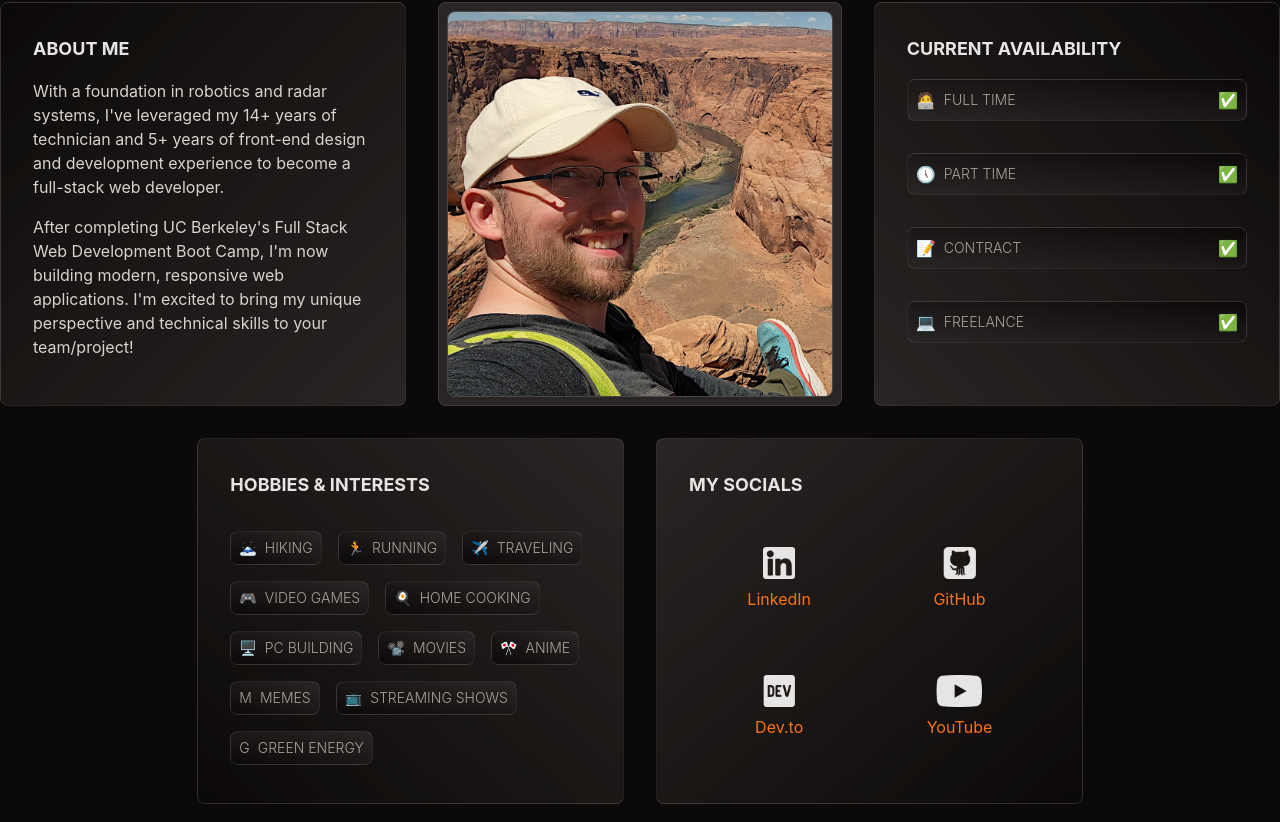
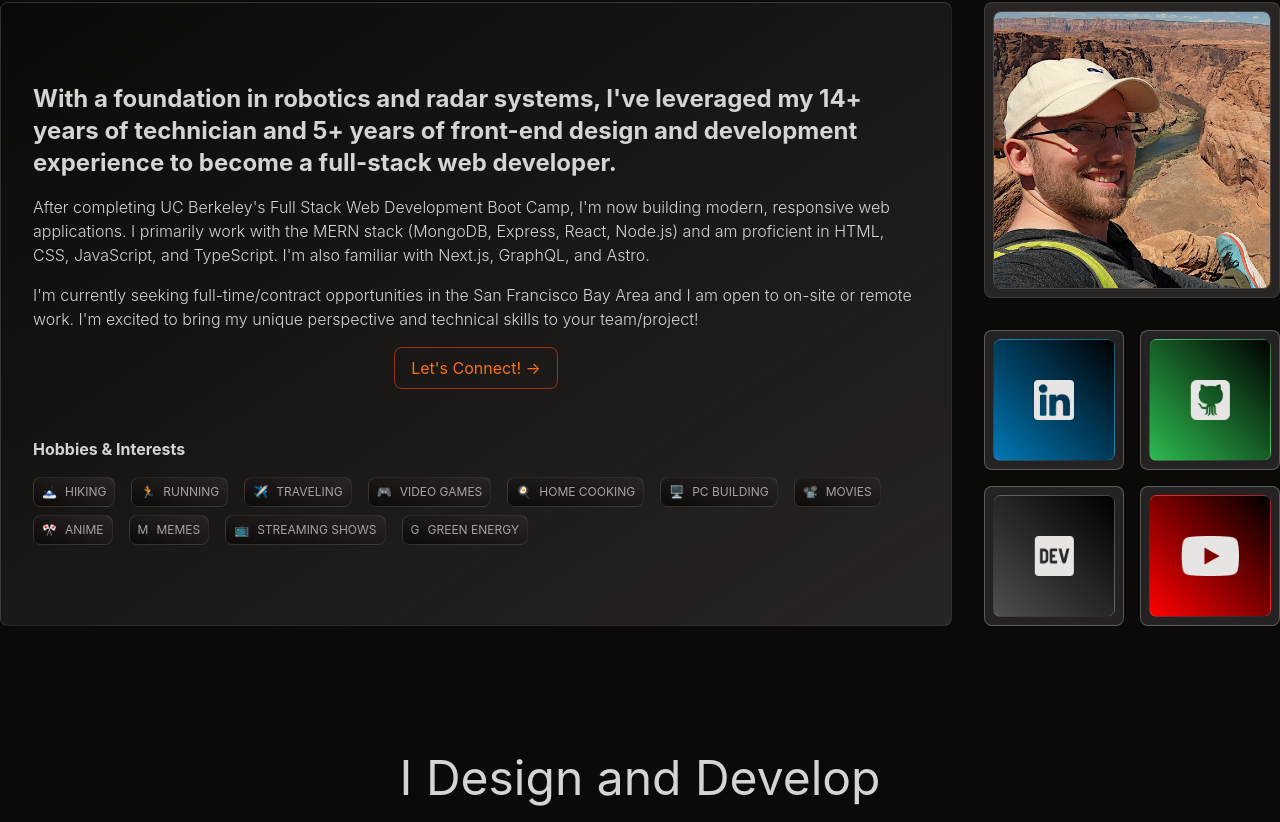
Before and after one commit to Torvec/myPortfolio, a React (Vite) app: page / in a window 1280 px wide. Shown: the part 1178-2000 px from the top of the page. Built offline with nearby package versions, Linux system fonts and the light colour scheme; a web font is replaced by a local one.

Commit message:
Add tailwind merge, redesign about section again, make other miscellaneous changes throughout

```diff
--- a/package.json
+++ b/package.json
@@ -12,7 +12,8 @@
   "dependencies": {
     "framer-motion": "^11.0.12",
     "react": "^18.2.0",
-    "react-dom": "^18.2.0"
+    "react-dom": "^18.2.0",
+    "tailwind-merge": "^2.3.0"
   },
   "devDependencies": {
     "@types/react": "^18.2.64",
--- a/src/components/AboutMeSection.tsx
+++ b/src/components/AboutMeSection.tsx
@@ -3,28 +3,35 @@ import {
   introData,
   profilePicData,
   hobbiesData,
-  availabilityData,
   socialLinksData,
   devGoalsData,
 } from "../data/aboutMeData";
+import { twMerge } from "tailwind-merge";
 
 export default function AboutMeSection() {
-  const AboutMeSubHeader = ({ headingText }: { headingText: string }) => {
-    return (
-      <h3 className="mb-4 text-lg font-bold uppercase text-stone-200">
-        {headingText}
-      </h3>
-    );
-  };
-
   const Intro = () => {
-    const { introHeader, introP1, introP2 } = introData;
+    const { introP1, introP2, introP3, cta } = introData;
 
     return (
-      <div className="rounded-lg border border-white/10 bg-gradient-to-tl from-stone-800 p-8 md:w-4/12">
-        <AboutMeSubHeader headingText={introHeader} />
-        <p className="mb-4 text-stone-300">{introP1}</p>
-        <p className="text-stone-300">{introP2}</p>
+      <div className="flex flex-col justify-center gap-4 rounded-lg border border-white/10 bg-gradient-to-tl from-stone-800 p-8 md:col-span-9 md:row-span-2">
+        {/* <h3 className="mb-4 text-lg font-bold uppercase text-stone-200">
+          {introHeader}
+        </h3> */}
+        <p className="text-stone-300 text-2xl font-bold text-pretty">{introP1}</p>
+        <p className="text-stone-300 font-light">{introP2}</p>
+        <p className="text-stone-300 font-light">{introP3}</p>
+        <button
+          onClick={() =>
+            window.scrollTo({
+              top: document.body.scrollHeight,
+              behavior: "smooth",
+            })
+          }
+          className="text-orange-500 border border-orange-800 w-max mx-auto rounded-lg px-4 py-2 mb-8"
+        >
+          {cta}
+        </button>
+        <HobbiesList />
       </div>
     );
   };
@@ -33,7 +40,7 @@ export default function AboutMeSection() {
     const { src, alt } = profilePicData;
 
     return (
-      <div className="rounded-lg border border-white/10 bg-stone-800 p-2 md:w-4/12">
+      <div className="rounded-lg border border-white/10 bg-stone-800 p-2 md:col-span-3">
         <img
           src={src}
           alt={alt}
@@ -45,7 +52,7 @@ export default function AboutMeSection() {
 
   const HobbyItem = ({ hobby, icon }: { hobby: string; icon: string }) => {
     return (
-      <li className="flex items-center gap-2 rounded-lg border border-white/10 bg-gradient-to-bl from-stone-800 to-stone-950 px-2 py-1.5 text-sm font-light uppercase">
+      <li className="flex items-center gap-2 rounded-lg border border-white/10 bg-gradient-to-bl from-stone-800 to-stone-950 px-2 py-1.5 text-xs uppercase">
         <span>{icon}</span>
         <span>{hobby}</span>
       </li>
@@ -57,38 +64,11 @@ export default function AboutMeSection() {
     const { hobbyHeader, hobbyList } = hobbiesData;
 
     return (
-      <div className="rounded-lg border border-white/10 bg-gradient-to-bl from-stone-800 p-8 md:w-4/12">
-        <AboutMeSubHeader headingText={hobbyHeader} />
-        <ul className="flex flex-wrap gap-4 pt-4 text-stone-400">
+      <div>
+        <h4 className="font-bold text-stone-300">{hobbyHeader}</h4>
+        <ul className="flex flex-wrap gap-x-4 gap-y-2 pt-4 text-stone-400">
           {hobbyList.map(({ hobby, icon }, index) => (
             <HobbyItem key={index} hobby={hobby} icon={icon} />
-          ))}
-        </ul>
-      </div>
-    );
-  };
-
-  const AvailabilityItem = ({ type, icon }: { type: string; icon: string }) => {
-    return (
-      <li className="flex items-center justify-between rounded-lg border border-white/10 bg-gradient-to-tr from-stone-800 to-stone-950 p-2 text-stone-400">
-        <div className="flex items-center gap-2">
-          <span>{icon}</span>
-          <span className="text-sm font-light uppercase">{type}</span>
-        </div>
-        <span>✅</span>
-      </li>
-    );
-  };
-
-  const AvailabilityList = () => {
-    const { availabilityHeader, availabilityList } = availabilityData;
-
-    return (
-      <div className="rounded-lg border border-white/10 bg-gradient-to-tr from-stone-800 p-8 md:w-4/12">
-        <AboutMeSubHeader headingText={availabilityHeader} />
-        <ul className="flex flex-col gap-8">
-          {availabilityList.map(({ type, icon }, index) => (
-            <AvailabilityItem key={index} type={type} icon={icon} />
           ))}
         </ul>
       </div>
@@ -99,23 +79,30 @@ export default function AboutMeSection() {
     href,
     logo,
     label,
+    className,
   }: {
     href: string;
     logo: string;
     label: string;
+    className?: string;
   }) => {
     return (
       <a
         href={href}
         target="_blank"
         rel="noopener noreferrer"
-        className={`group w-1/2 border-white/25`}
+        className={twMerge(
+          "aspect-square rounded-lg border border-white/25 bg-white/10 p-2",
+          className,
+        )}
       >
-        <li className="flex flex-col items-center justify-center gap-2 py-8">
-          <img src={logo} alt={label} className="h-8" />
-          <span className="text-orange-500 transition-all duration-300 ease-in-out hover:text-orange-600">
-            {label}
-          </span>
+        <li
+          className={twMerge(
+            "grid h-full w-full place-content-center rounded-lg border border-white/15 bg-gradient-to-tr to-black",
+            className,
+          )}
+        >
+          <img src={logo} alt={label} className="h-10" />
         </li>
       </a>
     );
@@ -123,17 +110,27 @@ export default function AboutMeSection() {
 
   // TODO: Social Link logos are temporary, need to change them to svg
   const SocialLinkList = () => {
-    const { socialLinksHeader, socialLinksList } = socialLinksData;
+    const { socialLinksList } = socialLinksData;
+    // Order = linkedin, github, dev.to, youtube
+    const bgGradientColors = [
+      "from-[#0077b5]",
+      "from-[#2dba4e]",
+      "from-white/20",
+      "from-[#FF0000]",
+    ];
 
     return (
-      <div className="rounded-lg border border-white/10 bg-gradient-to-br from-stone-800 p-8 md:w-4/12">
-        <AboutMeSubHeader headingText={socialLinksHeader} />
-        <ul className="flex flex-wrap">
-          {socialLinksList.map(({ href, logo, label }, index) => (
-            <SocialLinkItem key={index} href={href} logo={logo} label={label} />
-          ))}
-        </ul>
-      </div>
+      <ul className="grid grid-cols-2 grid-rows-2 gap-4 md:col-span-3">
+        {socialLinksList.map(({ href, logo, label }, index) => (
+          <SocialLinkItem
+            key={index}
+            href={href}
+            logo={logo}
+            label={label}
+            className={bgGradientColors[index % bgGradientColors.length]} // index Cycle through colors
+          />
+        ))}
+      </ul>
     );
   };
 
@@ -176,13 +173,9 @@ export default function AboutMeSection() {
   return (
     <section id="about" className="container mx-auto">
       <SectionHeader title="A Brief Introduction" />
-      <div className="mb-8 flex flex-col gap-8 px-4 md:flex-row md:px-0">
+      <div className="grid gap-8 px-4 md:grid-cols-12 md:grid-rows-2 md:px-0">
         <Intro />
         <ProfilePic />
-        <AvailabilityList />
-      </div>
-      <div className="flex flex-col justify-center gap-8 px-4 md:flex-row md:px-0">
-        <HobbiesList />
         <SocialLinkList />
       </div>
       <GoalList />
--- a/src/components/template/header/Navigation.tsx
+++ b/src/components/template/header/Navigation.tsx
@@ -17,7 +17,10 @@ export default function Navigation() {
     const element = document.getElementById(sectId);
     if (element) {
       const rect = element.getBoundingClientRect();
-      window.scrollTo({ top: rect.top + window.scrollY - 100 });
+      window.scrollTo({
+        top: rect.top + window.scrollY - 100,
+        behavior: "smooth",
+      });
     }
   };
 
--- a/src/data/aboutMeData.ts
+++ b/src/data/aboutMeData.ts
@@ -1,7 +1,12 @@
 export const introData = {
   introHeader: "About Me",
-  introP1: "With a foundation in robotics and radar systems, I've leveraged my 14+ years of technician and 5+ years of front-end design and development experience to become a full-stack web developer.",
-  introP2: "After completing UC Berkeley's Full Stack Web Development Boot Camp, I'm now building modern, responsive web applications. I'm excited to bring my unique perspective and technical skills to your team/project!",
+  introP1:
+    "With a foundation in robotics and radar systems, I've leveraged my 14+ years of technician and 5+ years of front-end design and development experience to become a full-stack web developer.",
+  introP2:
+    "After completing UC Berkeley's Full Stack Web Development Boot Camp, I'm now building modern, responsive web applications. I primarily work with the MERN stack (MongoDB, Express, React, Node.js) and am proficient in HTML, CSS, JavaScript, and TypeScript. I'm also familiar with Next.js, GraphQL, and Astro.",
+  introP3:
+    "I'm currently seeking full-time/contract opportunities in the San Francisco Bay Area and I am open to on-site or remote work. I'm excited to bring my unique perspective and technical skills to your team/project!",
+  cta: "Let's Connect! ->",
 };
 
 export const profilePicData = {
@@ -37,7 +42,6 @@ export const availabilityData = {
 };
 
 export const socialLinksData = {
-  socialLinksHeader: "My Socials",
   socialLinksList: [
     {
       href: "https://www.linkedin.com/in/edward-von/",
--- /dev/null
+++ b/src/data/contactData.ts
@@ -0,0 +1,35 @@
+export const fullNameInput = {
+  type: "text",
+  id: "name",
+  name: "name",
+  forText: "name",
+  labelText: "Name",
+  placeholderText: "Enter your full name",
+};
+
+export const emailInput = {
+  type: "email",
+  id: "email",
+  name: "email",
+  forText: "email",
+  labelText: "E-Mail",
+  placeholderText: "Enter your email",
+};
+
+export const messageInput = {
+  id: "message",
+  name: "message",
+  forText: "message",
+  labelText: "Message",
+  placeholderText: "Enter your message",
+};
+
+export const availabilityData = {
+  availabilityHeader: "Current Availability",
+  availabilityList: [
+    { type: "Full Time", icon: "🧑‍💻" },
+    { type: "Part Time", icon: "🕔" },
+    { type: "Contract", icon: "📝" },
+    { type: "Freelance", icon: "💻" },
+  ],
+};
```
Also changed, not shown: src/components/ContactMeSection.tsx (+63 -46 lines), 1 other file (tests, documents, lock files or other folders).
